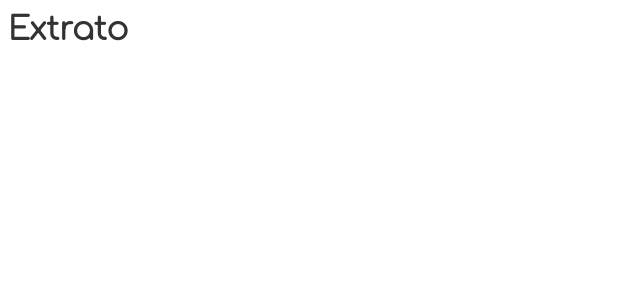
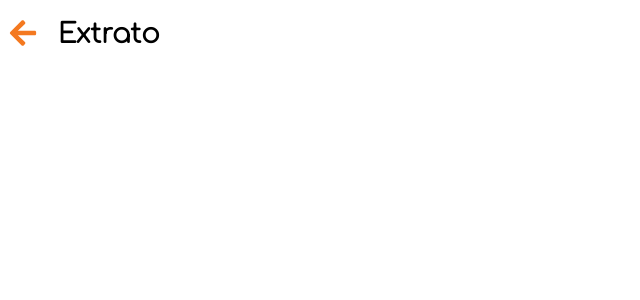
Before and after one commit to victorleandroof/HackathonBMG, a React (Create React App) app: page / in a window 1280 px wide. Shown: the top 300 px of the page, without its empty margins (0-640 px from the left). Built offline with nearby package versions, Linux system fonts and the light colour scheme.

Commit message:
create component header

```diff
--- a/src/components/Header/Header.css
+++ b/src/components/Header/Header.css
@@ -0,0 +1,18 @@
+.header-container {
+    display: flex;
+    justify-content: start;
+    align-items: flex-start;
+}
+.header-container h1 {
+    font-weight: bold;
+    font-size: 27px;
+    color: #000000;
+    opacity: 1;
+    margin: 18px 20px;
+}
+
+.back {
+    color:#F47920;
+    margin: 10px 0px;
+    font-size: 30px;
+}
--- a/src/components/Header/index.js
+++ b/src/components/Header/index.js
@@ -1,10 +1,12 @@
 import React from 'react';
-
+import { FaArrowLeft } from 'react-icons/fa';
 import './Header.css'
 
 function Header({titulo}) {
   return (
-  <h1>{titulo}</h1>
+    <div className="header-container">
+        <FaArrowLeft className="back" /><h1>{titulo}</h1>
+    </div>
   );
 }
 
```
